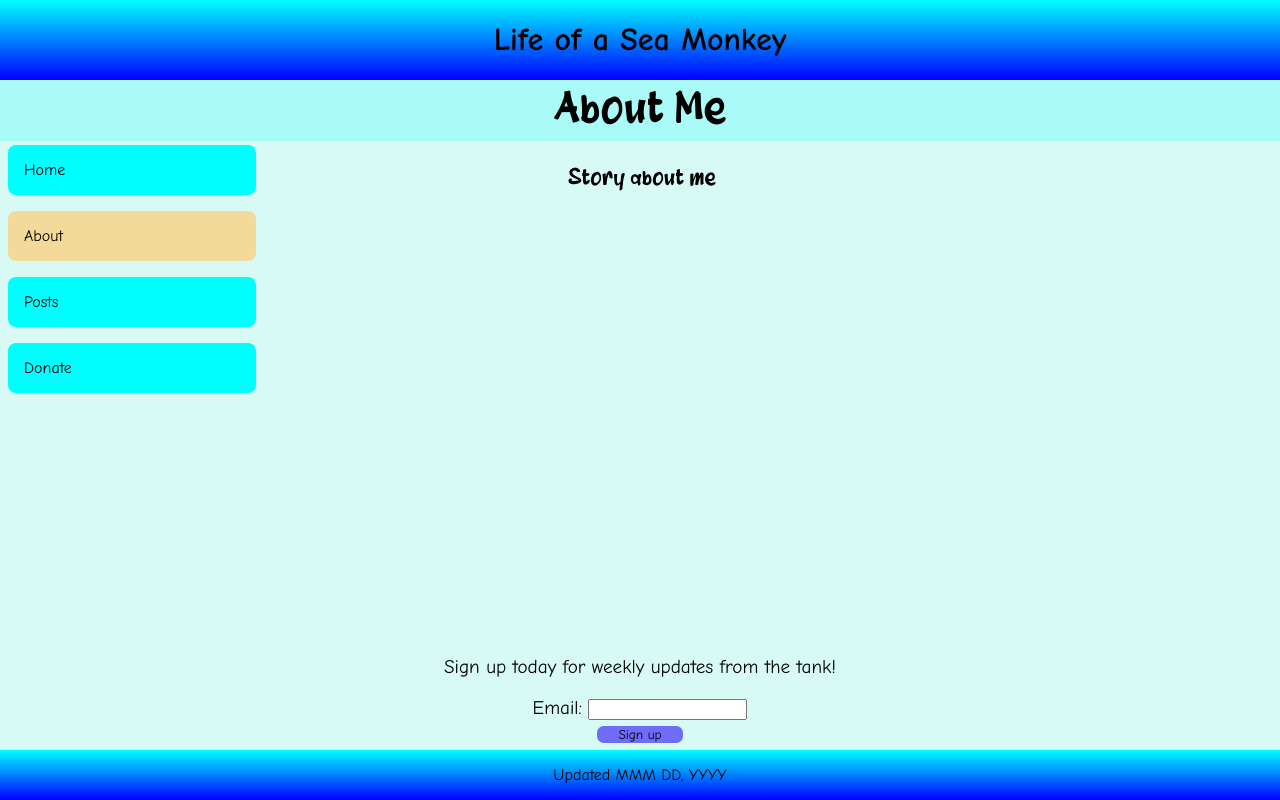
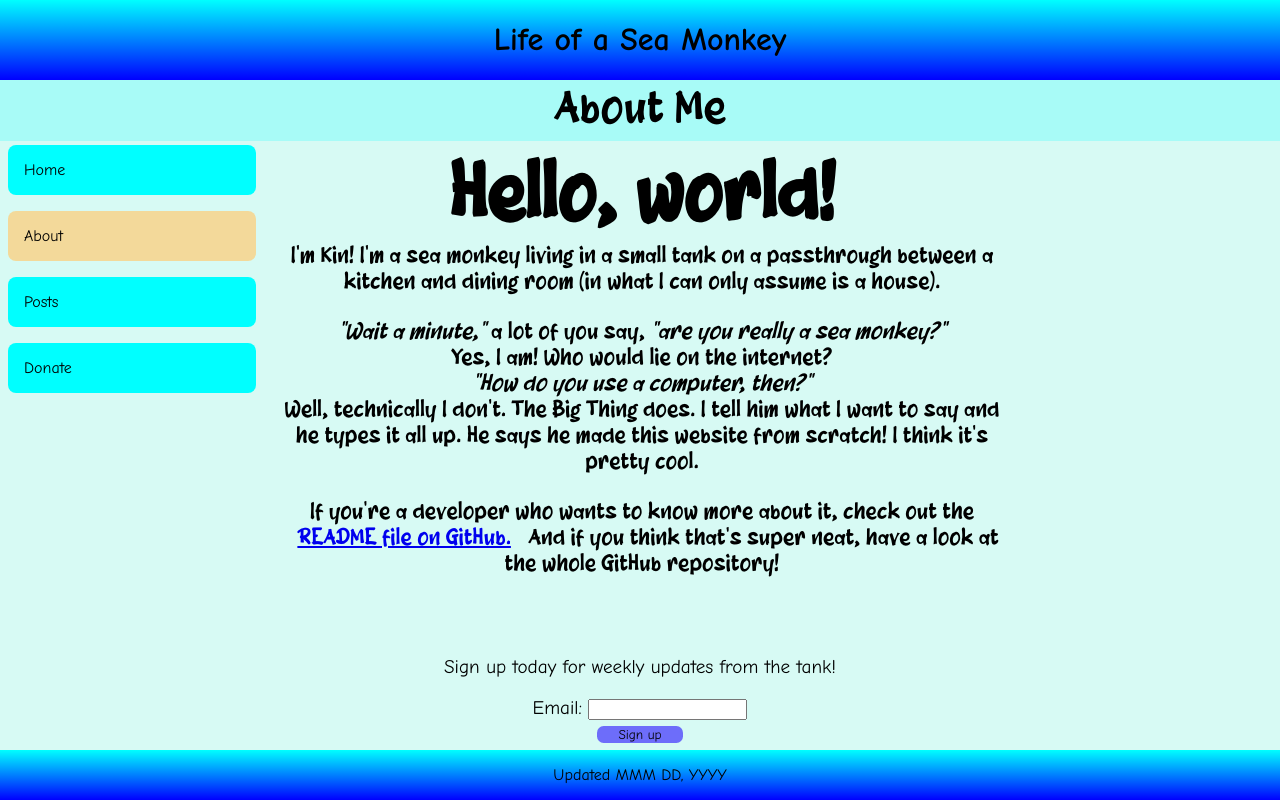
Before and after one commit to Jimminent/Sea-Monkey-Blog, a plain HTML site: page about.html in a window 1280 px wide. Drawn offline with Linux system fonts and the light colour scheme.

Commit message:
add content to main

```diff
--- a/about.html
+++ b/about.html
@@ -50,7 +50,24 @@
     </section>
 
     <main class="textual-main-content">
-        <p>Story about me</p>
+
+        <h1>Hello, world!</h1>
+
+        <p>
+            I'm Kin! I'm a sea monkey living in a small tank on a passthrough between a kitchen and dining room (in what I can only assume is a house).
+        </p>
+
+        <p>
+            <em>"Wait a minute,"</em> a lot of you say, <em>"are you really a sea monkey?"</em>
+            <br>Yes, I am! Who would lie on the internet?
+            <br><em>"How do you use a computer, then?"</em>
+            <br>Well, technically I don't. The Big Thing does. I tell him what I want to say and he types it all up. He says he made this website from scratch! I think it's pretty cool.
+        </p>
+
+        <p>
+            If you're a developer who wants to know more about it, check out the <a href="https://github.com/Jimminent/Sea-Monkey-Blog/blob/main/README.md" target="_blank">README file on GitHub.</a>  And if you think that's super neat, have a look at the whole GitHub repository!
+        </p>
+
     </main>
 
     <aside>
```
